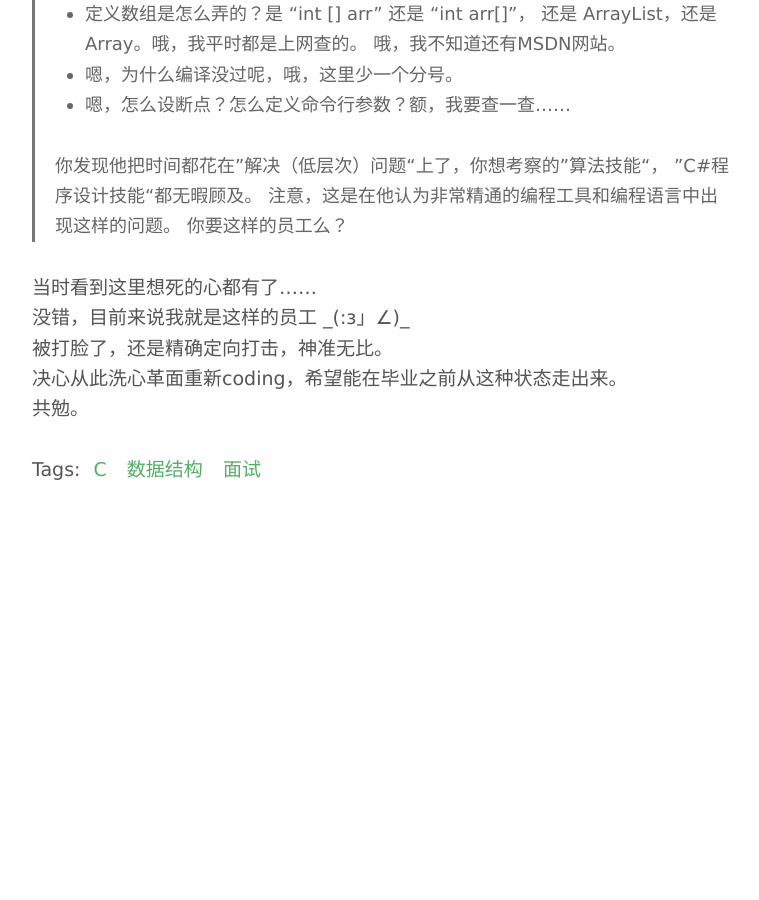
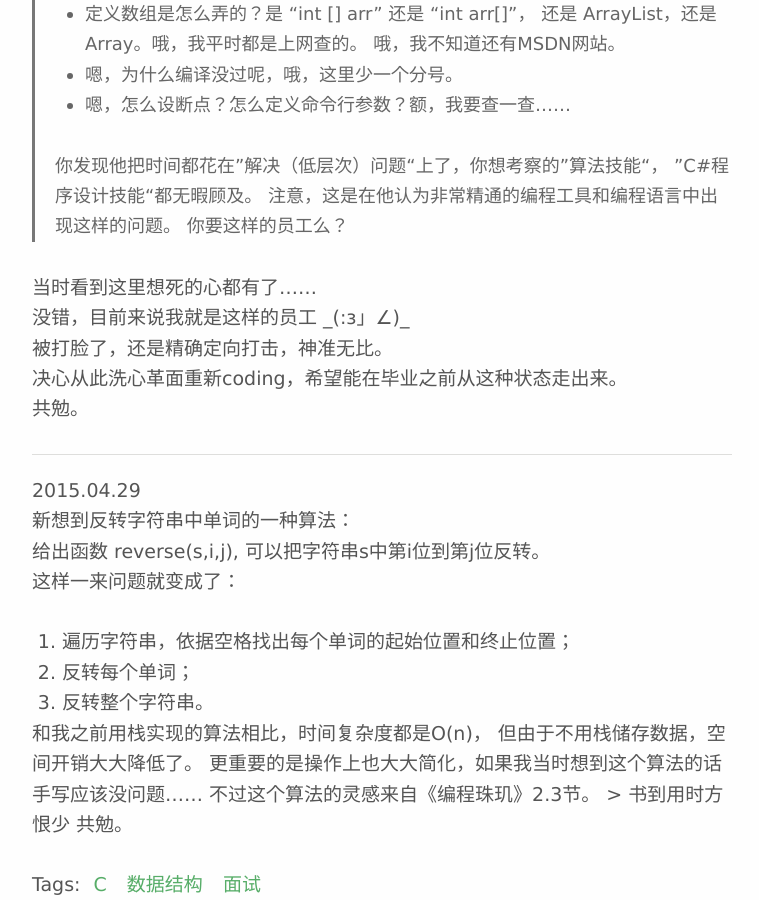
Before and after one commit to XLRES/xlres.github.io, a Jekyll site: the page built from _posts/2015-04-23-interviewing.md, in a window 1280 px wide and 900 px high, scrolled down 5953 px. Shown: the whole window, without its empty margins (258-1017 px from the left). Built offline with Jekyll 4.4.1, drawn with Linux system fonts in a browser that asks for light colours; Markdown is read by kramdown in place of the engine named in the settings; comment, search, counter and statistics services are not loaded; before the commit the page ends 6437 px from its top, so only the background shows below that.

Commit message:
add a new algorithm about string reversing

```diff
--- a/_posts/2015-04-23-interviewing.md
+++ b/_posts/2015-04-23-interviewing.md
@@ -238,3 +238,25 @@ LIFO的栈结构并不适用于此。
 被打脸了，还是精确定向打击，神准无比。
 决心从此洗心革面重新coding，希望能在毕业之前从这种状态走出来。
 共勉。
+
+---
+
+2015.04.29
+新想到反转字符串中单词的一种算法：
+给出函数 reverse(s,i,j),
+可以把字符串s中第i位到第j位反转。
+这样一来问题就变成了：
+
+1. 遍历字符串，依据空格找出每个单词的起始位置和终止位置；
+2. 反转每个单词；
+3. 反转整个字符串。
+
+<p>
+和我之前用栈实现的算法相比，时间复杂度都是O(n)，
+但由于不用栈储存数据，空间开销大大降低了。
+更重要的是操作上也大大简化，如果我当时想到这个算法的话手写应该没问题……
+
+不过这个算法的灵感来自《编程珠玑》2.3节。
+> 书到用时方恨少
+
+共勉。
```
